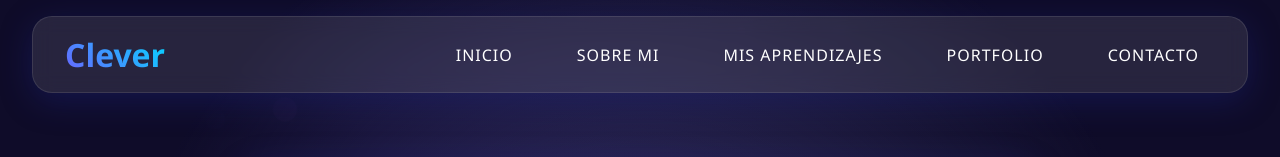
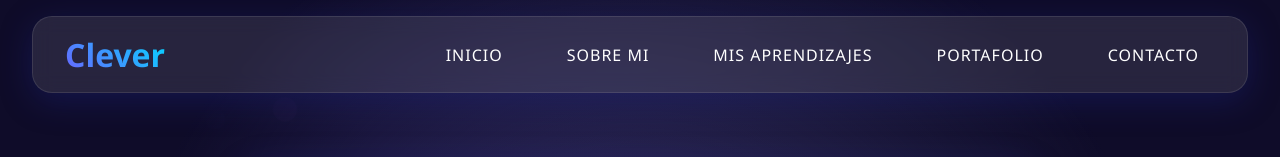
Before and after one commit to CleverTomas/K13v3r-Clever, a plain HTML site: page index.html in a window 1280 px wide. Shown: the top 157 px of the page. Drawn offline with Linux system fonts and the light colour scheme.

Commit message:
Update index.html

```diff
--- a/index.html
+++ b/index.html
@@ -863,7 +863,7 @@
                     <li><a href="#inicio" onclick="seleccionar()">INICIO</a></li>
                     <li><a href="#sobremi" onclick="seleccionar()">SOBRE MI</a></li>
                     <li><a href="#curriculum" onclick="seleccionar()">MIS APRENDIZAJES</a></li>
-                    <li><a href="#portfolio" onclick="seleccionar()">PORTFOLIO</a></li>
+                    <li><a href="#portfolio" onclick="seleccionar()">PORTAFOLIO</a></li>
                     <li><a href="#contacto" onclick="seleccionar()">CONTACTO</a></li>
                 </ul>
             </nav>
```
